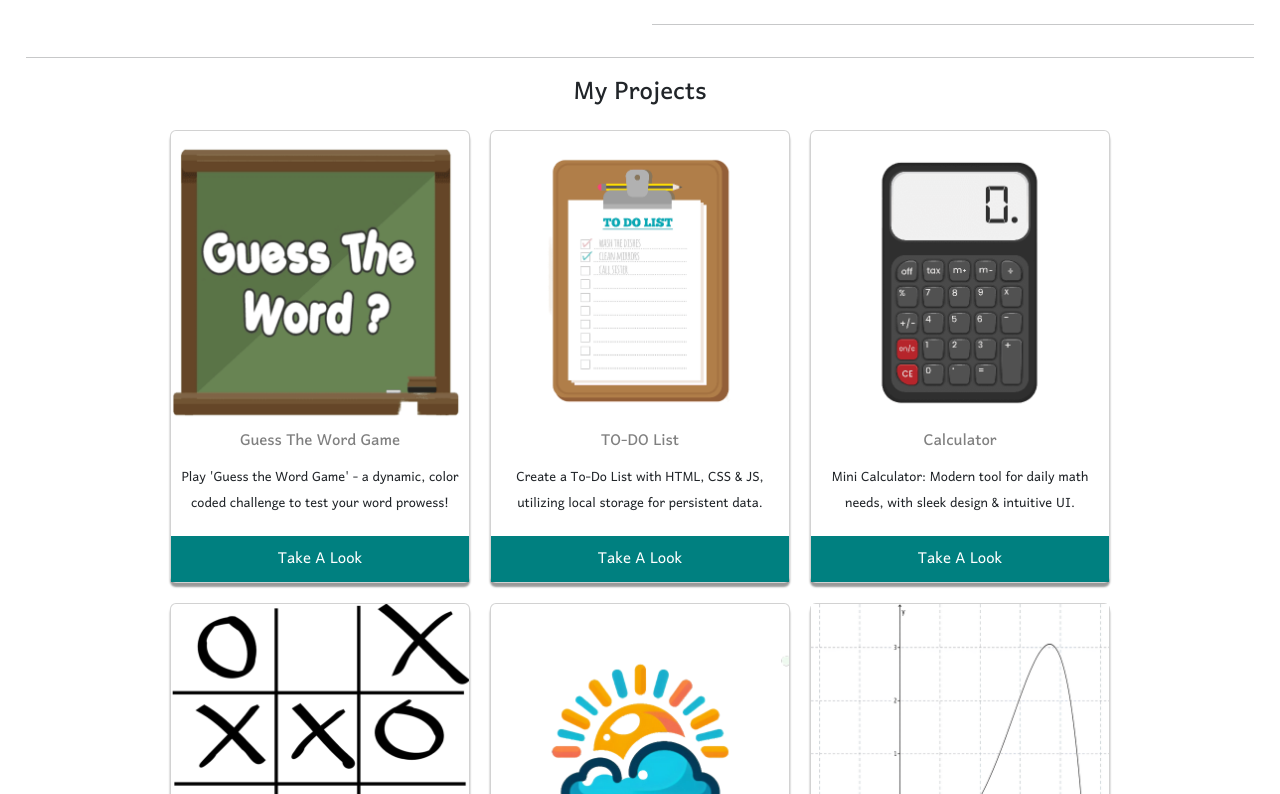
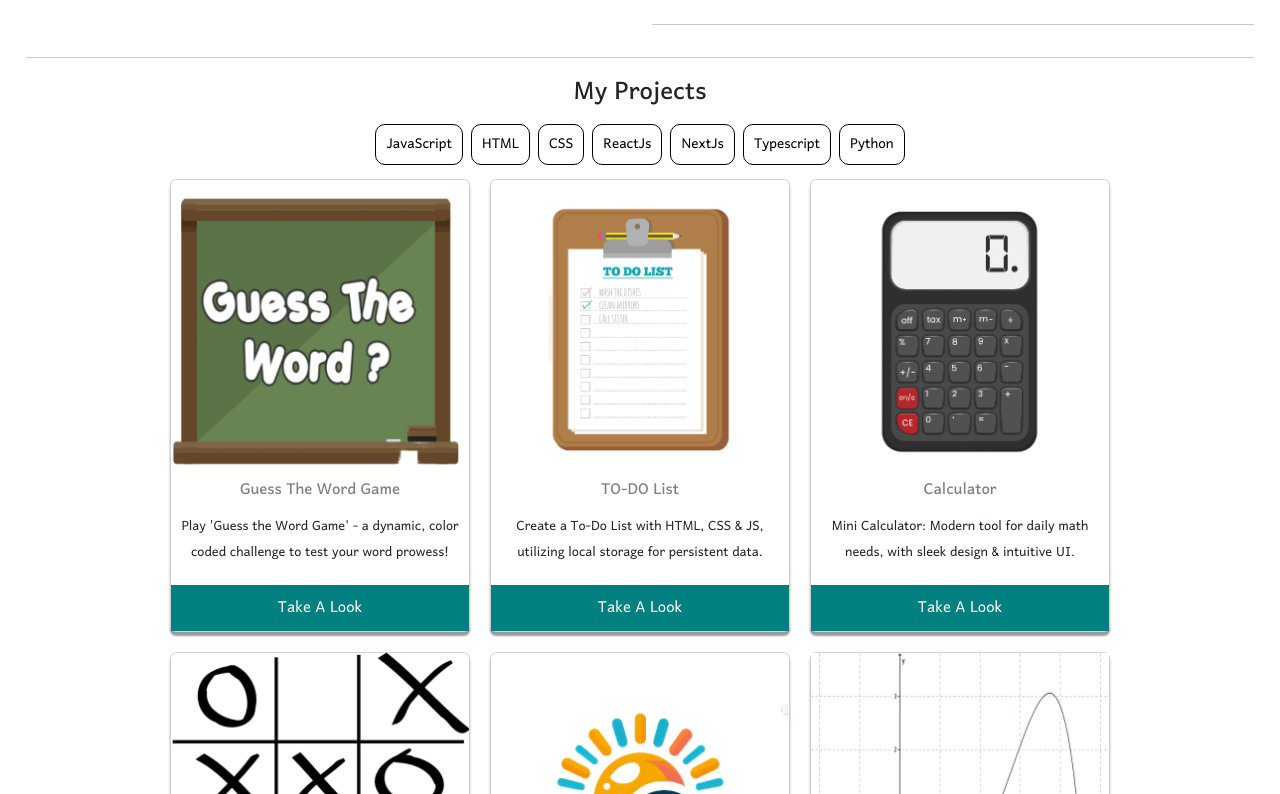
Before and after one commit to Imadjaha/Portfolio_ReactJs, a React (Create React App) app: page / in a window 1280 px wide. Shown: the part 706-1500 px from the top of the page. Built offline with nearby package versions, Linux system fonts and the light colour scheme.

Commit message:
Added filter to the projects

```diff
--- a/src/components/Projects.js
+++ b/src/components/Projects.js
@@ -1,12 +1,51 @@
 import React from "react";
 import PROJECTS from "../data/projects";
+import { useState } from "react";
+import "../index.css";
 
 const Projects = () => {
+  const [selectedCategories, setSelectedCategories] = useState([]);
+
+  const categories = [
+
+    ...new Set(PROJECTS.flatMap((PROJECT) => PROJECT.catategory)),
+  ];
+
+  const toggleCategory = (category) => {
+    setSelectedCategories((prevSelectedCategories) =>
+      prevSelectedCategories.includes(category)
+        ? prevSelectedCategories.filter((c) => c !== category)
+        : [...prevSelectedCategories, category]
+    );
+  };
+
+  const filteredProjects =
+    selectedCategories.length === 0
+      ? PROJECTS
+      : PROJECTS.filter((project) =>
+          selectedCategories.every((category) =>
+            project.catategory.includes(category)
+          )
+        );
+
   return (
+
     <div>
       <h2>My Projects</h2>
       <div>
-        {PROJECTS.map((PROJECT) => {
+        {categories.map((category) => (
+          <button
+            key={category}
+            onClick={() => toggleCategory(category)}
+            className={selectedCategories.includes(category) ? "selectedProjects" : "projects"}
+
+          >
+            {category}
+          </button>
+        ))}
+      </div>
+      <div>
+        {filteredProjects.map((PROJECT) => {
           return <Project key={PROJECT.id} project={PROJECT} />;
         })}
       </div>
@@ -14,24 +53,25 @@ const Projects = () => {
   );
 };
 
+
 const Project = (props) => {
-
-
-    const {title, description, image , link } = props.project; // means     let title = props.project.title;
-                                                                        // let description = props.project.description;
-                                                                        // let image = props.project.image;
-                                                                        // let link = props.project.link;
+  const { title, description, image, link } = props.project; // means     let title = props.project.title;
+  // let description = props.project.description;
+  // let image = props.project.image;
+  // let link = props.project.link;
   return (
     <div className="card">
       <img src={image} alt="Project1 puic" style={{ width: "100%" }} />
       <h3 style={{ color: "grey", fontSize: 20 }}>{title}</h3>
-      <p style={{ fontSize: 17, padding: 4 }}>
-       {description}
-      </p>
-      <button onClick={() => {
-       // window.location.href = link;
-        window.open(link, '_blank');
-      }} >Take A Look</button>
+      <p style={{ fontSize: 17, padding: 4 }}>{description}</p>
+      <button
+        onClick={() => {
+          // window.location.href = link;
+          window.open(link, "_blank");
+        }}
+      >
+        Take A Look
+      </button>
     </div>
   );
 };
--- a/src/data/projects.js
+++ b/src/data/projects.js
@@ -12,56 +12,65 @@ const PROJECTS = [
         title: "Guess The Word Game",
         description: "Play 'Guess the Word Game' - a dynamic, color coded challenge to test your word prowess!",
         link: "https://imadjaha.github.io/GuessTheWordGame/",
-        image: project1
+        image: project1,
+        catategory: ["JavaScript", "HTML", "CSS"]
     },
     {
         id: 2,
         title: "TO-DO List",
         description: "Create a To-Do List with HTML, CSS & JS, utilizing local storage for persistent data.",
         link: "https://imadjaha.github.io/To-Do-List/",
-        image: project2
+        image: project2,
+        catategory: ["JavaScript", "HTML", "CSS"]
     },
     {
         id: 3,
         title: "Calculator",
         description: "Mini Calculator: Modern tool for daily math needs, with sleek design & intuitive UI.",
         link: "https://imadjaha.github.io/calculator/",
-        image: project3
+        image: project3,
+        catategory: ["JavaScript", "HTML", "CSS"]
     },
     {
         id: 4,
         title: "Tic Tac Toe",
         description: "Tic Tac Toe reimagined: Next.js React app with immersive gameplay and polished design.",
         link: "https://imadjaha.github.io/tic-tac-toe-ReactJs_NextJs/",
-        image: project4
+        image: project4,
+        catategory: ["ReactJs", "NextJs","Typescript","CSS"]
+
     },
     {
         id: 5,
         title: "Weather App",
         description: "Get real-time weather information with an easy-to-use interface. Built with ReactJs.",
         link: "https://imadjaha.github.io/Weather-App/",
-        image: project5
+        image: project5,
+        catategory: ["ReactJs", "JavaScript", "CSS"]
     },
     {
         id: 6,
         title: "Function Diagram",
         description: " Web app for plotting math functions, offering intuitive interface & export options.",
         link: "https://imadjaha.github.io/Function_Diagram/",
-        image: project6
+        image: project6,
+        catategory: ["JavaScript", "HTML", "CSS"]
     },
     {
         id: 7,
         title: "Hangman Game",
         description: "A classic Hangman game created with ReactJs Vite as platform-agnostic frontend.",
         link: "https://imadjaha.github.io/Hangman/",
-        image: project7
+        image: project7,
+        catategory: ["ReactJs", "Typescript", "CSS"]
     },
     {
         id: 8,
         title: "Snake Game",
         description: "A classic Snake game from 19th century. created with Python.",
         link: "https://github.com/Imadjaha/snake-game",
-        image: project8
+        image: project8,
+        catategory: ["Python"]
     }
 
 ]
--- a/src/index.css
+++ b/src/index.css
@@ -105,3 +105,35 @@ body {
     opacity: 1;
   }
 }
+
+
+.selectedProjects {
+  background-color: teal;
+  color: white;
+  padding: 7px 10px;
+  text-align: center;
+  font-size: 18px;
+  margin: 4px 4px;
+  opacity: 1;
+  transition: 0.9s;
+  border: none;
+  border-radius: 10px;
+}
+
+.projects {
+  background-color: white;
+  color: black;
+  padding: 6px 10px;
+  text-align: center;
+  font-size: 18px;
+  margin: 4px 4px;
+  opacity: 1;
+  transition: 0.9s;
+  border: 1px solid black;
+  border-radius: 10px;
+}
+
+.projects:hover{
+  opacity: 0.8;
+  background-color: teal;
+}
```
